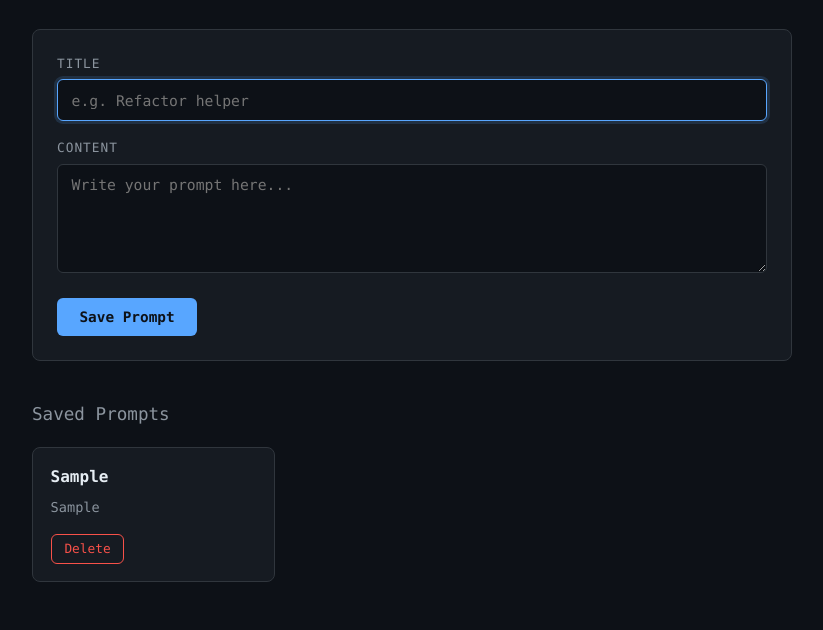
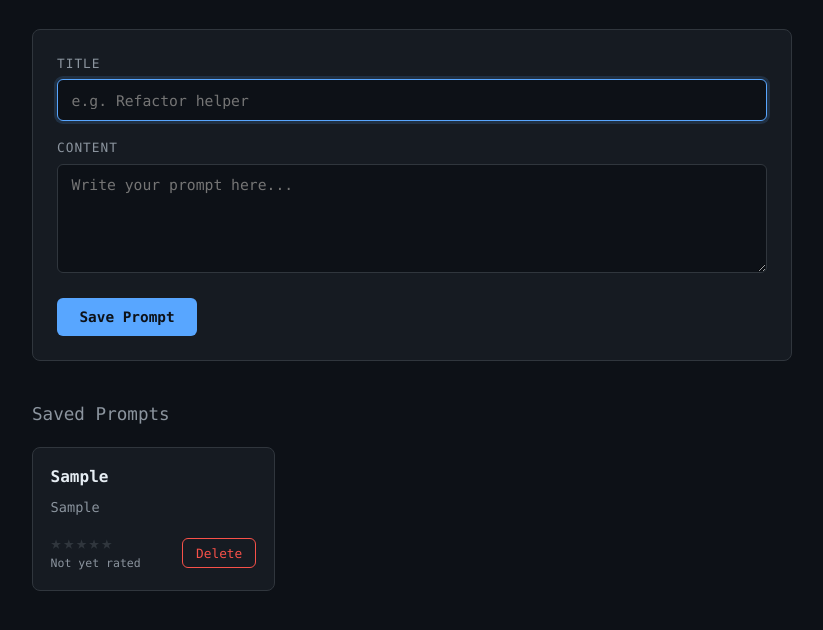
Before and after one commit to evandrorm89/prompt_library, a plain HTML site: page index.html in a window 1280 px wide. Both pictures are taken after typing "Sample", "Sample" into the empty fields and a click on the button "Save Prompt". Shown: the part 108-738 px from the top of the page, without its empty margins (228-1051 px from the left). Drawn offline with Linux system fonts and the light colour scheme.

Commit message:
feat: implementing one-shot prompt solution (rating stars for each prompt)

```diff
--- a/app.js
+++ b/app.js
@@ -3,6 +3,7 @@
 
   const STORAGE_KEY = "promptLibrary";
   const PREVIEW_WORDS = 12;
+  const MAX_STARS = 5;
 
   const form = document.getElementById("prompt-form");
   const titleInput = document.getElementById("title");
@@ -12,7 +13,11 @@
 
   function loadPrompts() {
     try {
-      return JSON.parse(localStorage.getItem(STORAGE_KEY)) || [];
+      const prompts = JSON.parse(localStorage.getItem(STORAGE_KEY)) || [];
+      // Migrate older prompts that predate the rating feature.
+      return prompts.map(function (p) {
+        return Object.assign({ rating: 0 }, p);
+      });
     } catch (e) {
       return [];
     }
@@ -26,6 +31,80 @@
     const words = content.trim().split(/\s+/);
     const preview = words.slice(0, PREVIEW_WORDS).join(" ");
     return words.length > PREVIEW_WORDS ? preview + "…" : preview;
+  }
+
+  function setRating(id, rating) {
+    const prompts = loadPrompts();
+    const prompt = prompts.find(function (p) {
+      return p.id === id;
+    });
+    if (!prompt) return;
+    // Clicking the current rating again clears it back to unrated.
+    prompt.rating = prompt.rating === rating ? 0 : rating;
+    savePrompts(prompts);
+    render();
+  }
+
+  // Builds an interactive 5-star widget for a single prompt.
+  function buildRating(prompt) {
+    const wrap = document.createElement("div");
+    wrap.className = "rating";
+    wrap.setAttribute("role", "radiogroup");
+    wrap.setAttribute(
+      "aria-label",
+      "Effectiveness rating for " + prompt.title
+    );
+
+    const stars = document.createElement("div");
+    stars.className = "stars";
+
+    function paint(value) {
+      Array.prototype.forEach.call(stars.children, function (btn, i) {
+        btn.classList.toggle("filled", i < value);
+      });
+    }
+
+    for (let i = 1; i <= MAX_STARS; i++) {
+      const star = document.createElement("button");
+      star.type = "button";
+      star.className = "star" + (i <= prompt.rating ? " filled" : "");
+      star.textContent = "★";
+      star.dataset.value = i;
+      star.setAttribute("role", "radio");
+      star.setAttribute("aria-checked", i === prompt.rating ? "true" : "false");
+      star.setAttribute("aria-label", i + " out of " + MAX_STARS + " stars");
+
+      star.addEventListener("click", function () {
+        setRating(prompt.id, i);
+      });
+      // Preview on hover / keyboard focus without committing.
+      star.addEventListener("mouseenter", function () {
+        paint(i);
+      });
+      star.addEventListener("focus", function () {
+        paint(i);
+      });
+
+      stars.appendChild(star);
+    }
+
+    // Restore the committed rating when the pointer leaves the widget.
+    stars.addEventListener("mouseleave", function () {
+      paint(prompt.rating);
+    });
+    stars.addEventListener("blur", function () {
+      paint(prompt.rating);
+    }, true);
+
+    const label = document.createElement("span");
+    label.className = "rating-label";
+    label.textContent = prompt.rating
+      ? prompt.rating + "/" + MAX_STARS
+      : "Not yet rated";
+
+    wrap.appendChild(stars);
+    wrap.appendChild(label);
+    return wrap;
   }
 
   function render() {
@@ -45,6 +124,9 @@
       preview.className = "card-preview";
       preview.textContent = makePreview(prompt.content);
 
+      const footer = document.createElement("div");
+      footer.className = "card-footer";
+
       const del = document.createElement("button");
       del.className = "btn-delete";
       del.type = "button";
@@ -53,9 +135,12 @@
         deletePrompt(prompt.id);
       });
 
+      footer.appendChild(buildRating(prompt));
+      footer.appendChild(del);
+
       card.appendChild(title);
       card.appendChild(preview);
-      card.appendChild(del);
+      card.appendChild(footer);
       list.appendChild(card);
     });
   }
@@ -79,6 +164,7 @@
       id: Date.now().toString(36) + Math.random().toString(36).slice(2),
       title: title,
       content: content,
+      rating: 0,
     });
     savePrompts(prompts);
 
--- a/styles.css
+++ b/styles.css
@@ -154,8 +154,57 @@ body {
   word-break: break-word;
 }
 
+.card-footer {
+  display: flex;
+  align-items: center;
+  justify-content: space-between;
+  gap: 0.75rem;
+  margin-top: auto;
+}
+
+.rating {
+  display: flex;
+  flex-direction: column;
+  gap: 0.2rem;
+}
+
+.stars {
+  display: inline-flex;
+  gap: 0.1rem;
+}
+
+.star {
+  background: transparent;
+  border: none;
+  padding: 0;
+  font-family: var(--mono);
+  font-size: 1.15rem;
+  line-height: 1;
+  cursor: pointer;
+  color: var(--border);
+  transition: color 0.12s, transform 0.12s;
+}
+
+.star:hover,
+.star:focus-visible {
+  transform: scale(1.15);
+  outline: none;
+}
+
+.star:focus-visible {
+  color: var(--accent);
+}
+
+.star.filled {
+  color: #e3b341;
+}
+
+.rating-label {
+  font-size: 0.72rem;
+  color: var(--text-muted);
+}
+
 .btn-delete {
-  align-self: flex-start;
   background: transparent;
   color: var(--danger);
   border: 1px solid var(--danger);
```
